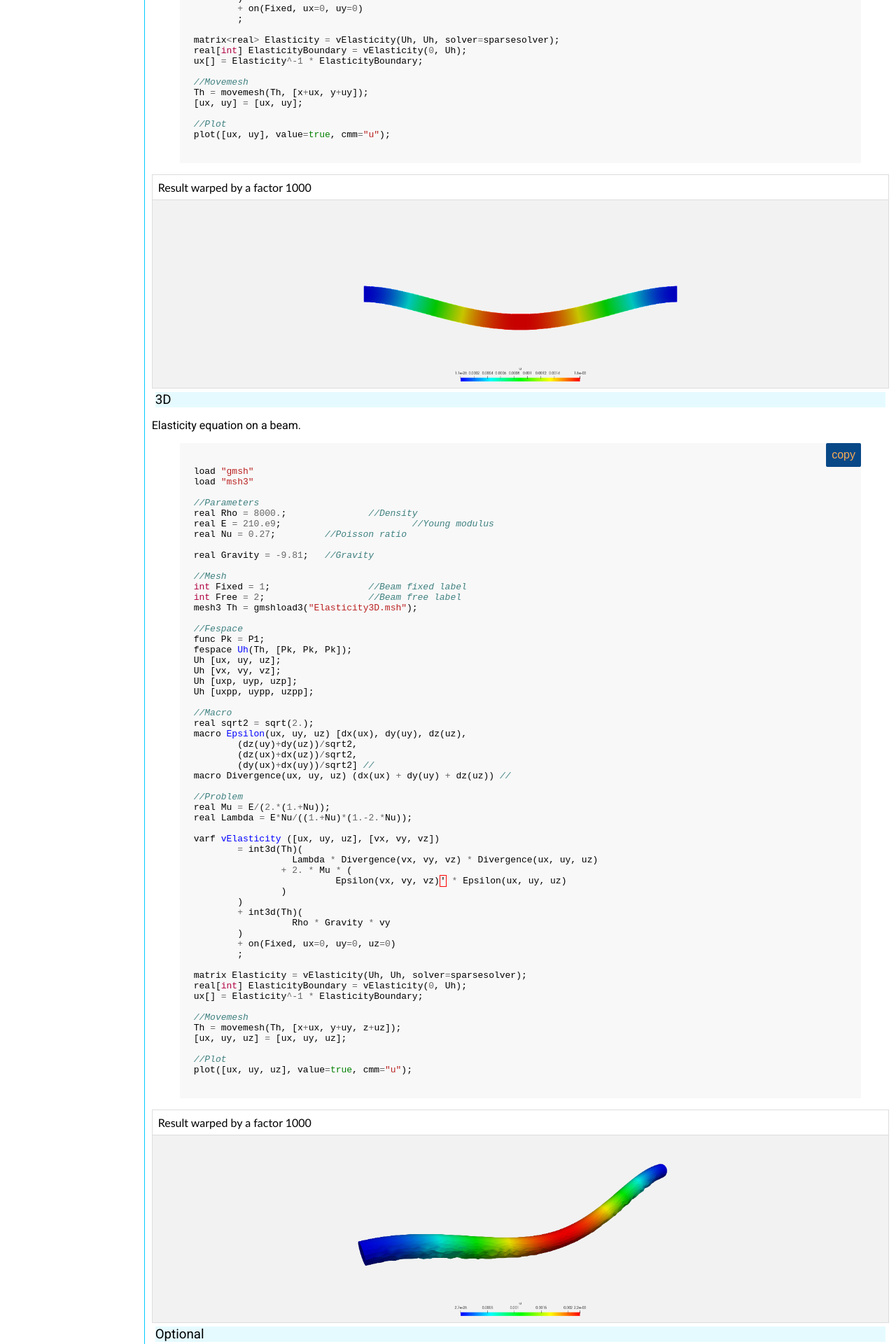
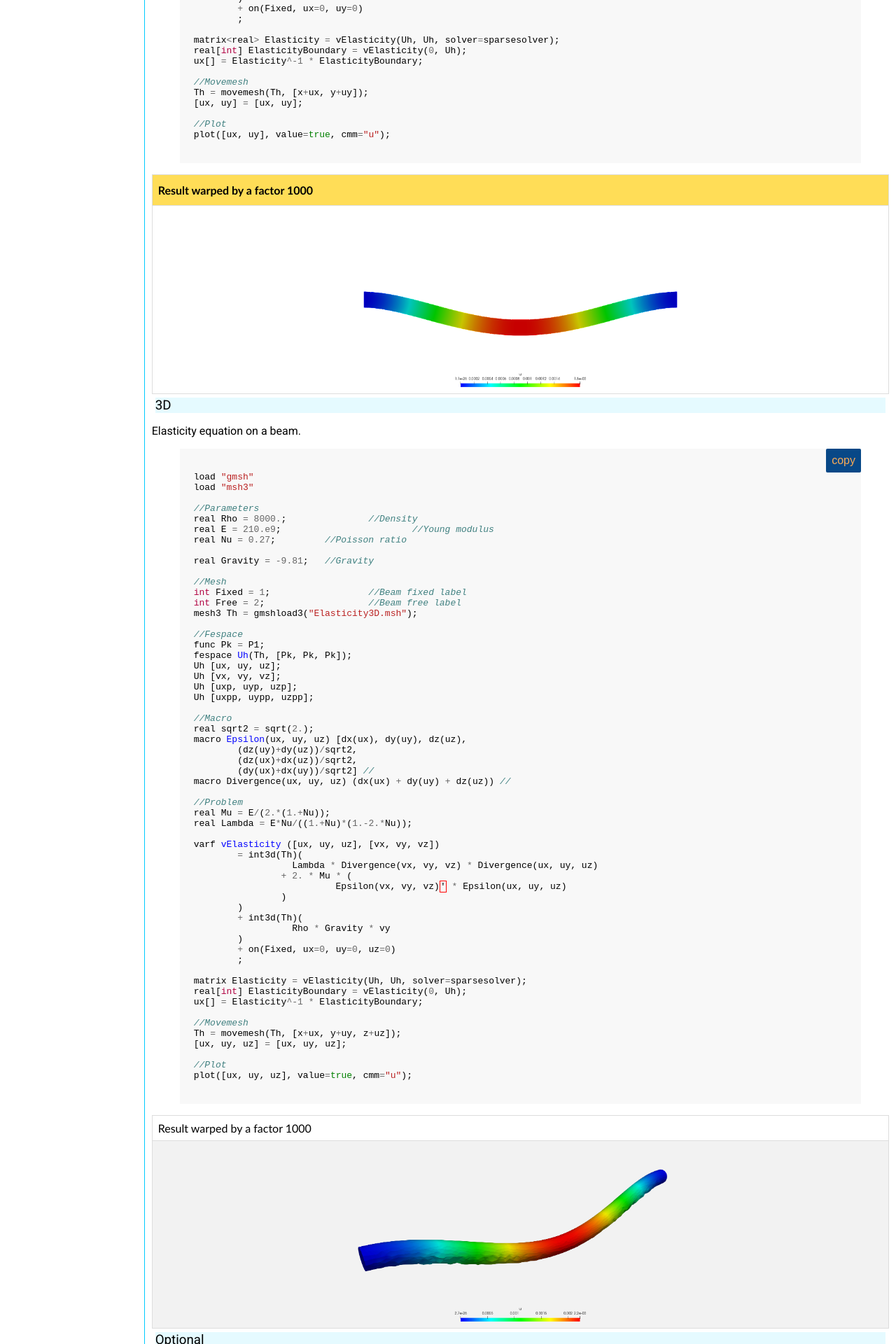
Before and after one commit to FreeFem/FreeFem-modules, a Jekyll site: the page built from _modules/elasticity.md, in a window 1280 px wide. Shown: the part 1345-3265 px from the top of the page at 70% size. Built offline with Jekyll 4.4.1, drawn with Linux system fonts in a browser that asks for light colours; formulas are drawn with MathJax 3; our own code applies the rules of GitHub Pages for plain Markdown files.

```diff
--- a/_modules/elasticity.md
+++ b/_modules/elasticity.md
@@ -100,8 +100,8 @@ Th = movemesh(Th, [x+ux, y+uy]);
 plot([ux, uy], value=true, cmm="u");
 {% endhighlight %}
 
+|Result warped by a factor 1000|
 |--|
-|Result warped by a factor 1000|
 |![Result warped by a factor 1000]({{ site.url }}{{ site.baseurl }}/assets/Elasticity2D.png)|
 
 ### 3D
```
